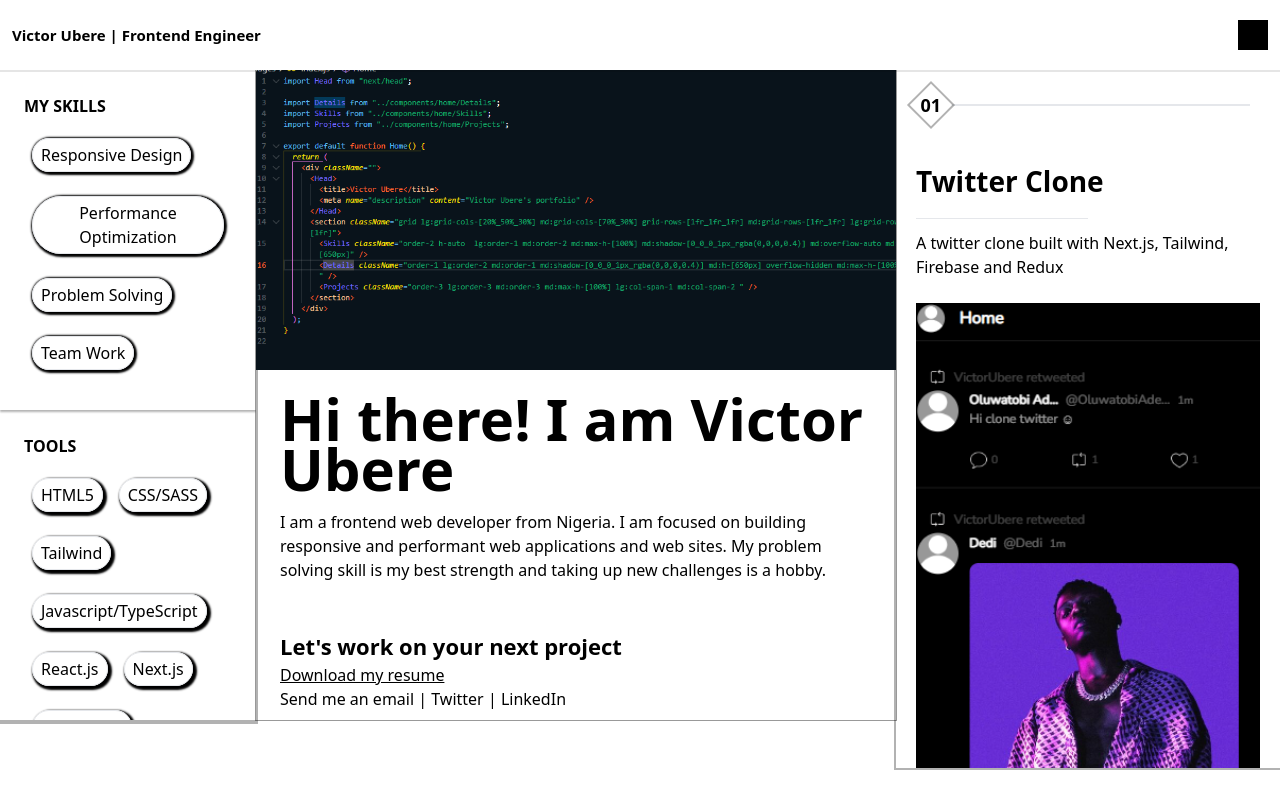
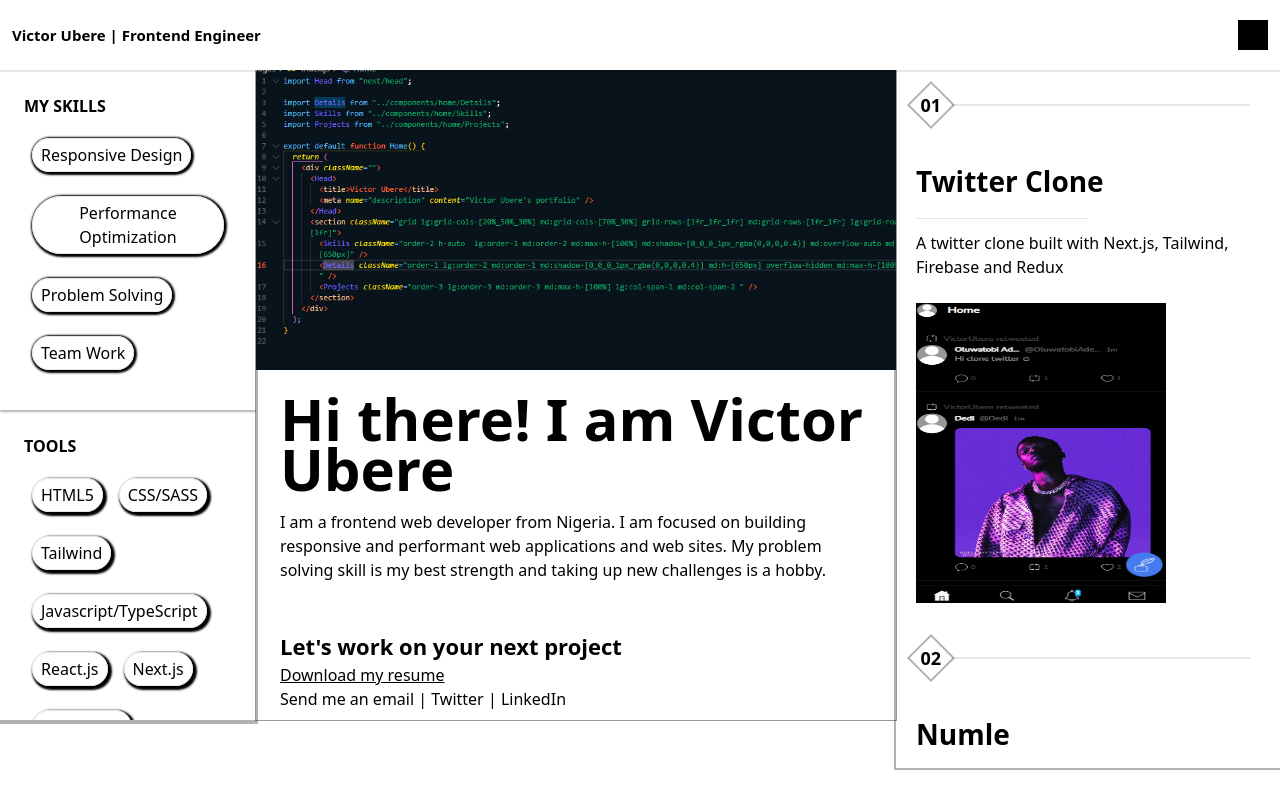
Before and after one commit to Vubere/portfolio, a Next.js app: page / in a window 1280 px wide. Built offline with nearby package versions, Linux system fonts and the light colour scheme.

Commit message:
animation trials

```diff
--- a/components/home/Projects.jsx
+++ b/components/home/Projects.jsx
@@ -1,4 +1,5 @@
 import Image from "next/image";
+import { motion } from "framer-motion";
 
 /* image */
 import tetrix from "../../assets/tetrix.png";
@@ -9,7 +10,7 @@
 export default function Projects({ className }) {
   return (
     <ul
-      className={`lg:max-h-[698px] shadow-[0_0_0_2px_rgba(0,0,0,0.3)] overflow-auto ${className}`}
+      className={`lg:max-h-[698px] shadow-[0_0_0_2px_rgba(0,0,0,0.3)] pb-12 overflow-auto ${className}`}
     >
       {projects.map((project, i) => (
         <Project key={i} project={project} index={i} />
@@ -23,7 +24,21 @@
   const indexFormat = index < 9 ? `0${index + 1}` : index + 1;
 
   return (
-    <li className="p-5 ">
+    <motion.li className="p-5 "
+    initial={{
+      opacity: 0.3,
+      scale: 0.7,
+    }}
+    whileInView={{
+      opacity: 1,
+      scale: 1,
+      once: true,
+      amount: "all",
+      transition:{
+        duration: 0.6
+      }
+    }}
+    >
       <div className="flex items-center gap-1 mb-10">
         <div className="w-[30px] max-w-[30px] min-w-[30px] h-[30px] max-h-[30px] min-h-[30px] border-black shadow-[0_0_0_2px_rgba(0,0,0,0.3)] transform rotate-45 flex items-center justify-center bg-white">
           <p className="transform rotate-[-45deg] text-[18px] font-[700]">
@@ -40,15 +55,15 @@
           <div className="relative inline">
             <Image
               src={image}
-              width={500}
+
               height={300}
               alt={`${title}`}
-              className="max:h-[300px]"
+              className="max-h-[300px] w-[90vw] md:max-w-[400px] lg:max-w-[250px]"
             />
           </div>
         </a>
       </article>
-    </li>
+    </motion.li>
   );
 }
 
--- a/components/home/Skills.jsx
+++ b/components/home/Skills.jsx
@@ -1,35 +1,59 @@
+import { motion } from "framer-motion";
 
-
-export default function Aside({className}) {
-
-
+export default function Aside({ className }) {
   return (
-    <aside className={`w-full lg:shadow-[0_2px_0_2px_rgba(0,0,0,0.3)] lg:max-h-[698px] overflow-auto pb-8 ${className}`}>
-      <section className="lg:shadow-[0_2px_2px_0_rgba(0,0,0,0.3)] w-full p-6 pt-6">
+    <aside
+      className={`w-full lg:shadow-[0_2px_0_2px_rgba(0,0,0,0.3)] lg:max-h-[698px] overflow-auto pb-8 ${className}`}
+    >
+      <section className="md:shadow-[0_2px_2px_0_rgba(0,0,0,0.3)] w-full p-6 pt-6">
         <h3 className="uppercase font-[700] mb-3">My Skills</h3>
-        <ul className="w-full ">
+        <motion.ul className="w-full " layout>
           {skills.map((skill, i) => (
-            <li
+            <motion.li
               key={i}
+              initial={{
+                opacity: 0,
+                x: 100 * i,
+              }}
+              transition={{
+                delay: 0.2*i,
+                duration: 0.3,
+              }}
+              animate={{
+                opacity: 1,
+                x: 0,
+              }}
               className="border  rounded-full p-1 pl-2 pr-2 inline-flex items-center justify-center text-center shadow-[1px_1px_2px_2px_rgba(0,0,0)] m-2 mb-4 text-black "
             >
               {skill}
-            </li>
-          ))}
-        </ul>
+            </motion.li>
+          ))}{" "}
+        </motion.ul>
       </section>
       <section className="p-6 pt-6 pb-12">
         <h3 className="uppercase font-[700] mb-3">Tools</h3>
-        <ul className="">
+        <motion.ul className="">
           {tools.map((tool, i) => (
-            <li
+            <motion.li
               key={i}
+              initial={{
+                opacity: 0,
+                x: 100 * i,
+              }}
+              transition={{
+                delay: 0.2*i,
+                duration: 0.8 ,
+              }}
+              animate={{
+                opacity: 1,
+                x: 0,
+              }}
               className="border rounded-full p-1 pl-2 pr-2 inline-flex items-center justify-center text-center shadow-[2px_2px_2px_2px_rgba(0,0,0)] m-2 mb-4 text-black "
             >
               {tool}
-            </li>
+            </motion.li>
           ))}
-        </ul>
+        </motion.ul>
       </section>
     </aside>
   );
@@ -47,7 +71,6 @@
   "Git/Github",
 ];
 
-
 const skills = [
   "Responsive Design",
   "Performance Optimization",
--- a/pages/index.js
+++ b/pages/index.js
@@ -15,7 +15,7 @@
         <title>Victor Ubere</title>
         <meta
           name="description"
-          content="Victor Ubere's portfolio. Victor is a frontend web developer with knowledge in html5, css,tailwind, javascript, typescript, react, redux, nextjs, "
+          content="Victor Ubere's portfolio. Victor is a frontend web developer with knowledge in html5, css, tailwind, javascript, typescript, react, redux, nextjs "
         />
       </Head>
 
```
